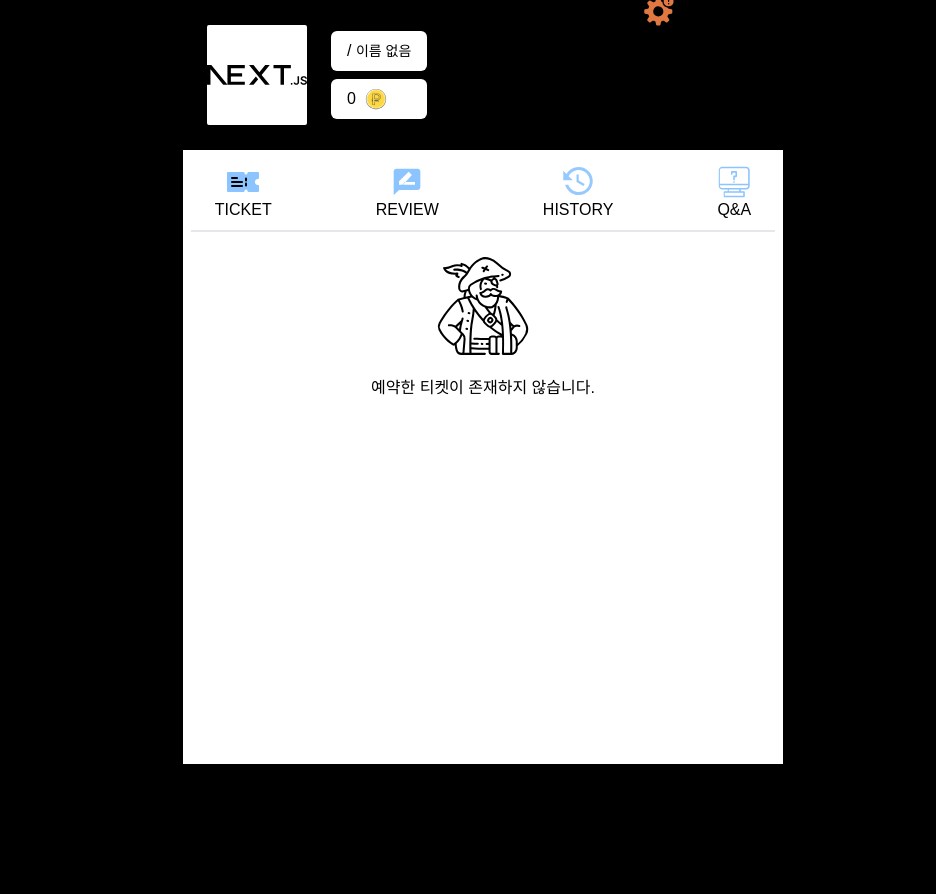
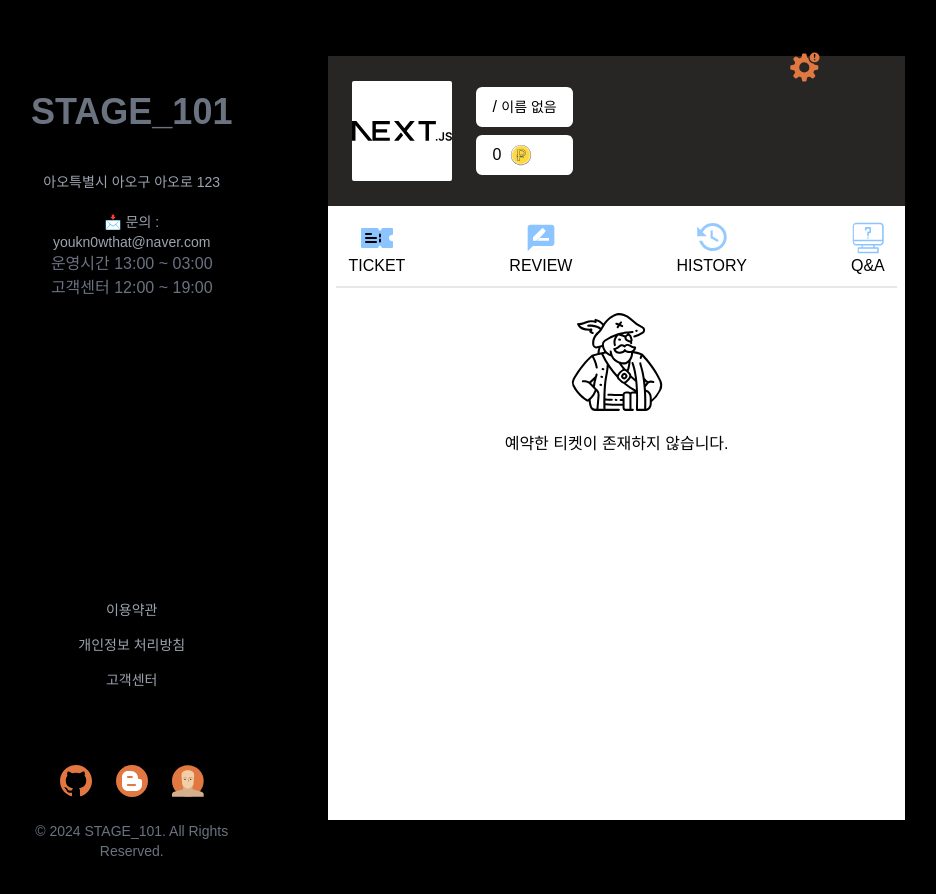
Before and after one commit to YouKnowThat-Park/STAGE_101, a Next.js app: page /mypage in a window 1280 px wide. Shown: the top 894 px of the page, without its empty margins (193-1129 px from the left). Before the commit the page ends 800 px from the top, so only its background shows below. Built offline with nearby package versions, Linux system fonts and the light colour scheme.

Commit message:
💄 Mypage CSS 수정

```diff
--- /dev/null
+++ b/src/app/mypage/_components/MypageFooter.tsx
@@ -0,0 +1,70 @@
+import BlogIcon from '@/ui/icon/BlogIcon';
+import CvIcon from '@/ui/icon/CvIcon';
+import GitHubIcon from '@/ui/icon/GitHubIcon';
+import Link from 'next/link';
+import React from 'react';
+
+const MypageFooter = () => {
+  return (
+    <div className="text-gray-500 flex flex-col items-center">
+      <div className="border-t-2 border-t-black py-10 w-full">
+        <div className="max-w-screen-md mx-auto flex flex-col items-center text-center ">
+          {/* 회사 정보 */}
+          <div className="flex flex-col">
+            <h2 className="text-4xl mt-[50px] font-semibold">STAGE_101</h2>
+          </div>
+
+          <div className="flex flex-col mt-10 gap-5">
+            <p className="text-sm text-gray-400">아오특별시 아오구 아오로 123</p>
+            <p className="text-sm text-gray-400">📩 문의 : youkn0wthat@naver.com</p>
+          </div>
+
+          {/*운영 정보*/}
+          <div className="">
+            <p>운영시간 13:00 ~ 03:00</p>
+            <p>고객센터 12:00 ~ 19:00</p>
+          </div>
+
+          {/* 네비게이션 링크 */}
+          <nav className="mt-[300px] flex flex-col gap-[15px]">
+            <Link href="/ui/notice" className="text-gray-400 hover:text-white text-sm">
+              이용약관
+            </Link>
+            <Link href="/ui/notice" className="text-gray-400 hover:text-white text-sm">
+              개인정보 처리방침
+            </Link>
+            <Link href="/ui/notice" className="text-gray-400 hover:text-white text-sm">
+              고객센터
+            </Link>
+          </nav>
+
+          {/* 소셜 미디어 */}
+          <div className="flex gap-6 mt-[75px]">
+            <Link
+              href="https://github.com/YouKnowThat-Park"
+              className="text-gray-400 hover:text-white text-xl"
+            >
+              <GitHubIcon />
+            </Link>
+            <Link
+              href="https://youkn0wthat.tistory.com/"
+              className="text-gray-400 hover:text-white text-xl"
+            >
+              <BlogIcon />
+            </Link>
+            <Link href="https://instagram.com" className="text-gray-400 hover:text-white text-xl">
+              <CvIcon />
+            </Link>
+          </div>
+        </div>
+
+        {/* 저작권 안내 */}
+        <div className="text-center text-gray-500 text-sm mt-6">
+          © 2024 STAGE_101. All Rights Reserved.
+        </div>
+      </div>
+    </div>
+  );
+};
+
+export default MypageFooter;
--- a/src/app/mypage/_components/MypageProfile.tsx
+++ b/src/app/mypage/_components/MypageProfile.tsx
@@ -13,7 +13,7 @@ interface MypageProfileProps {
 
 const MypageProfile = ({ profile_img, nickname, name, point }: MypageProfileProps) => {
   return (
-    <div className="bg-black w-full max-w-4xl h-[150px] p-6  flex items-center gap-6">
+    <div className="bg-[#272625] w-full max-w-4xl h-[150px] p-6  flex items-center gap-6">
       <div className="bg-white w-[100px] h-[100px] rounded-sm flex items-center justify-center">
         <Image src={profile_img} alt="profile_image" width={100} height={100} />
       </div>
--- a/src/app/mypage/page.tsx
+++ b/src/app/mypage/page.tsx
@@ -12,6 +12,7 @@ import InquiryIcon from '@/ui/icon/InquiryIcon';
 import MypageReview from './_components/MypageReview';
 import ReviewIcon from '@/ui/icon/ReviewIcon';
 import HistoryIcon from '@/ui/icon/HistoryIcon';
+import MypageFooter from './_components/MypageFooter';
 
 const defaultProfileImg = '/next.svg'; // ✅ public 폴더 이미지 경로
 
@@ -60,7 +61,12 @@ const MyPage = () => {
   const { name, point } = useUserHook(id);
 
   return (
-    <div className="w-[600px] h-full flex flex-col justify-end ml-auto mr-20">
+    <div className="flex gap-24">
+      <div>
+        <MypageFooter />
+      </div>
+
+      <div className="w-[600px] h-[740px] bg-white flex flex-col justify-end ml-auto mt-20">
         {/* 프로필 & 유저 정보 */}
         <MypageProfile
           profile_img={profile_img || defaultProfileImg}
@@ -93,6 +99,7 @@ const MyPage = () => {
           </div>
         </div>
       </div>
+    </div>
   );
 };
 
```
Lines whose indentation alone changed are shown as unchanged.
